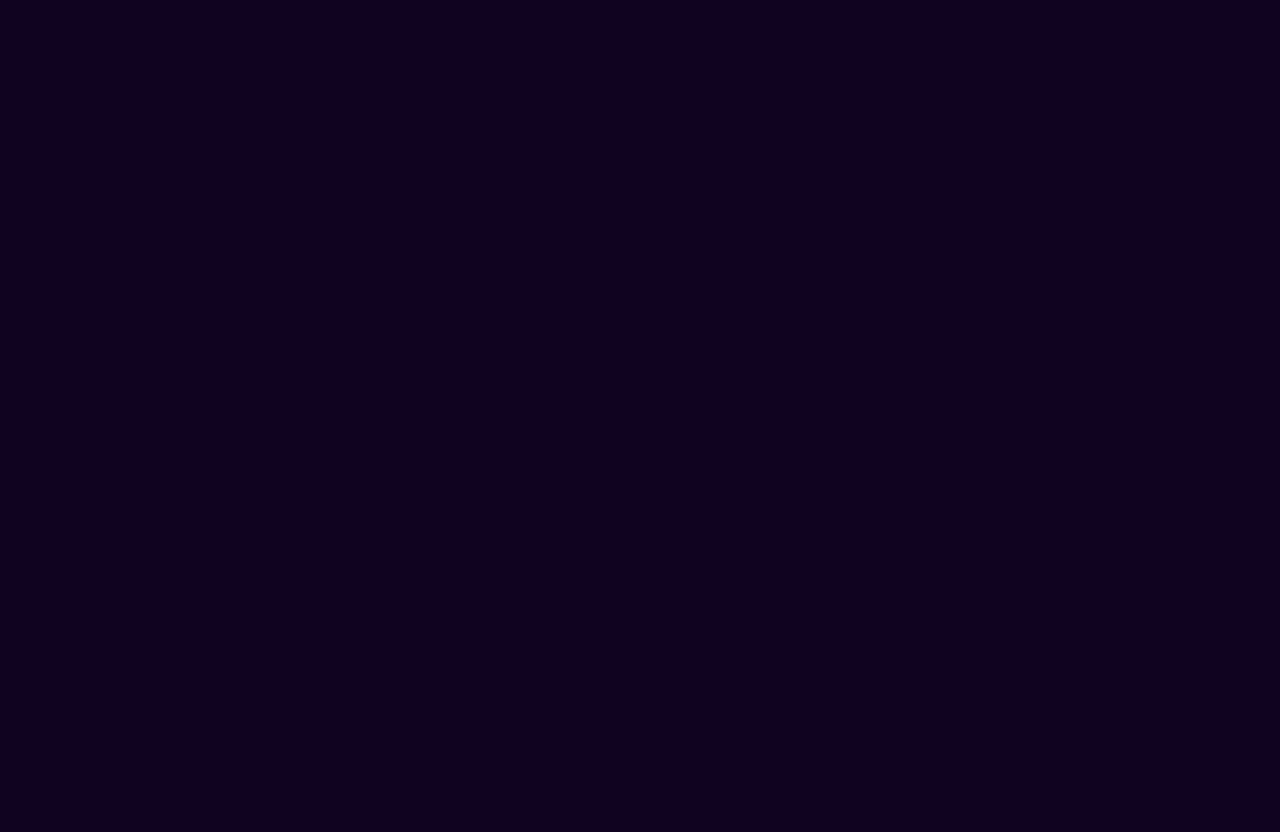
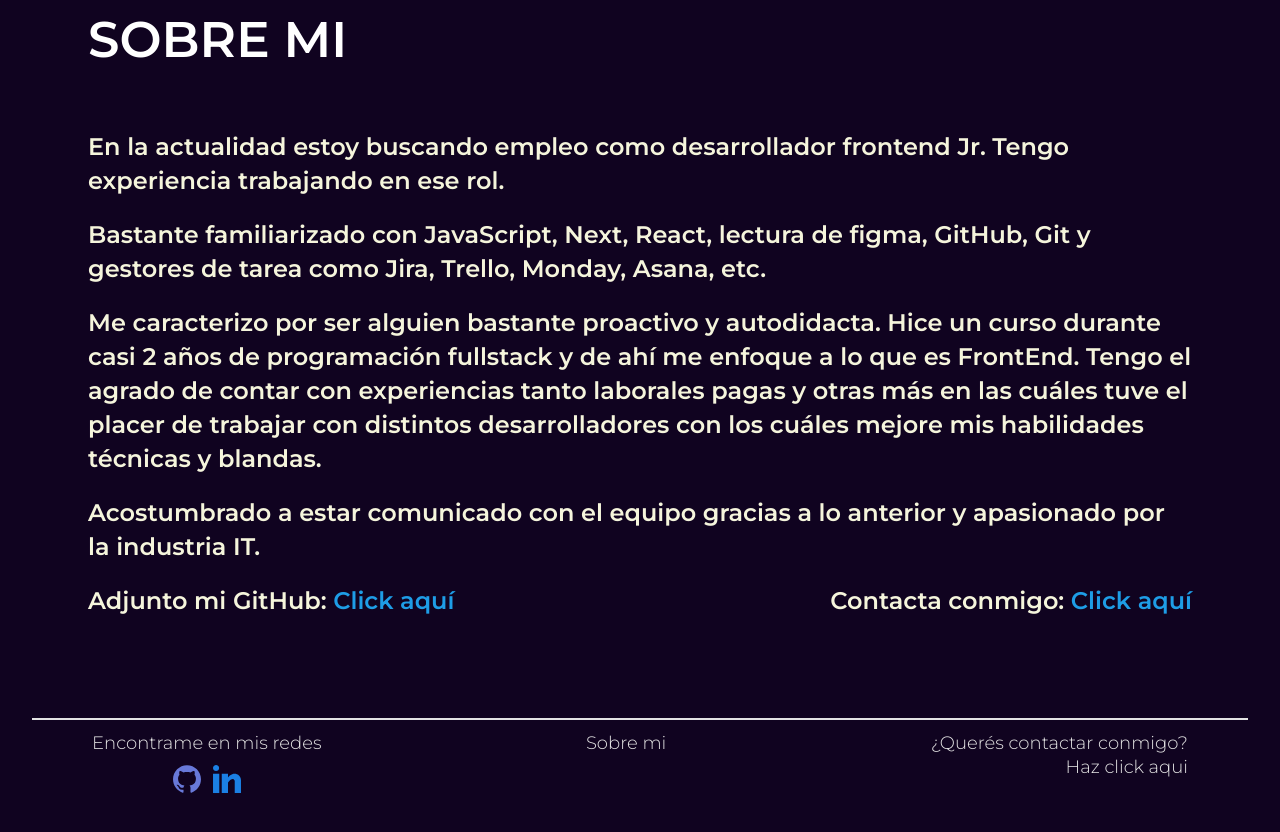
Before and after one commit to RichardIrala/portfolio, a React (Create React App) app: page /about-me in a window 1280 px wide. Before the commit this address had no page. Shown: the part 580-1412 px from the top of the page. Before the commit the page ends 800 px from the top, so only its background shows below. Built offline with nearby package versions, Linux system fonts and the light colour scheme.

Commit message:
Sobre mi screen creada

```diff
--- a/src/AppRoutes.js
+++ b/src/AppRoutes.js
@@ -1,5 +1,6 @@
 import { Routes, Route } from 'react-router-dom';
 import Home from "./pages//Home/Home"
+import AboutMe from './pages/AboutMe/AboutMe';
 import Contact from './pages/Contact/Contact';
 
 function AppRoutes() {
@@ -7,6 +8,7 @@ function AppRoutes() {
 		<Routes>
 			<Route path='/' element={<Home />} />
 			<Route path='/contact' element={<Contact />} />
+			<Route path='/about-me' element={<AboutMe />} />
 		</Routes>
 	);
 }
--- a/src/atoms/Footer/Footer.jsx
+++ b/src/atoms/Footer/Footer.jsx
@@ -13,7 +13,7 @@ const Footer = () => {
         </div>
       </div>
       <div>
-        <a className="footer__hyperlink" href="">Sobre mi</a>
+        <a className="footer__hyperlink" href="/about-me">Sobre mi</a>
       </div>
       <div className="footer__contactContainer">
         <span className="footer__textContent">¿Querés contactar conmigo?</span>
--- a/src/global.scss
+++ b/src/global.scss
@@ -16,3 +16,4 @@ body {
 @import "./atoms/Footer/Footer.scss";
 @import "./pages/Home/Home.scss";
 @import "./pages/Contact/Contact.scss";
+@import "./pages/AboutMe/AboutMe.scss";
--- /dev/null
+++ b/src/pages/AboutMe/AboutMe.jsx
@@ -0,0 +1,40 @@
+import Footer from "../../atoms/Footer/Footer"
+import Header from "../../atoms/Header/Header"
+import Title from "../../atoms/Title/Title"
+
+const AboutMe = () => {
+  return (
+    <>
+      <Header />
+      <div className="about-me__principalContainer">
+        <main>
+          <div className="contact__bannerContainer">
+            <img className="contact__banner" src="assets/banner.png" alt="Banner" />
+          </div>
+          <img className="contact__profilePicture" src="assets/profile.jpg" alt="Mi foto" onClick={() => { window.open("https://www.linkedin.com/in/richardirala/") }}/>
+        </main>
+
+        <div>
+          <Title>Sobre mi</Title>
+          <p className="about-me__generalText">
+            En la actualidad estoy buscando empleo como desarrollador frontend Jr. Tengo experiencia trabajando en ese rol.
+            <br/>
+            Bastante familiarizado con JavaScript, Next, React, lectura de figma, GitHub, Git y gestores de tarea como Jira, Trello, Monday, Asana, etc.
+            <br/>
+            Me caracterizo por ser alguien bastante proactivo y autodidacta. Hice un curso durante casi 2 años de programación fullstack y de ahí me enfoque a lo que es FrontEnd. Tengo el agrado de contar con experiencias tanto laborales pagas y otras más en las cuáles tuve el placer de trabajar con distintos desarrolladores con los cuáles mejore mis habilidades técnicas y blandas.
+            <br/>
+            Acostumbrado a estar comunicado con el equipo gracias a lo anterior y apasionado por la industria IT.
+            <br/>
+            <div className="about-me__linksContainer">
+              <span>Adjunto mi GitHub: <a className="about-me__link" href="https://github.com/RichardIrala" target="_blank" rel="noreferer">Click aquí</a></span>
+              <span>Contacta conmigo: <a className="about-me__link" href="/contact">Click aquí</a></span>
+            </div>
+          </p>
+        </div>
+      </div>
+      <Footer />
+    </>
+  )
+}
+
+export default AboutMe;
--- /dev/null
+++ b/src/pages/AboutMe/AboutMe.scss
@@ -0,0 +1,33 @@
+.about-me__principalContainer {
+	max-width: 1104px;
+	width: 100%;
+	margin: 0 auto;
+	padding-top: 80px;
+	padding-bottom: 100px;
+}
+
+.about-me__generalText {
+    font-size: 24px;
+    color: #F5F5DC;
+    font-weight: 600;
+    margin-top: 60px;
+    line-height: 34px;
+    font-family: var(--principalFont);
+    br {
+        content: "";
+        margin-bottom: 20px;
+        display: block;
+    }
+}
+
+.about-me__linksContainer {
+    display: flex;
+    justify-content: space-between;
+}
+
+.about-me__link {
+    font-size: 24px;
+    font-family: var(--principalFont);
+    text-decoration: none;
+    color: #1E9DE6;
+}
```
